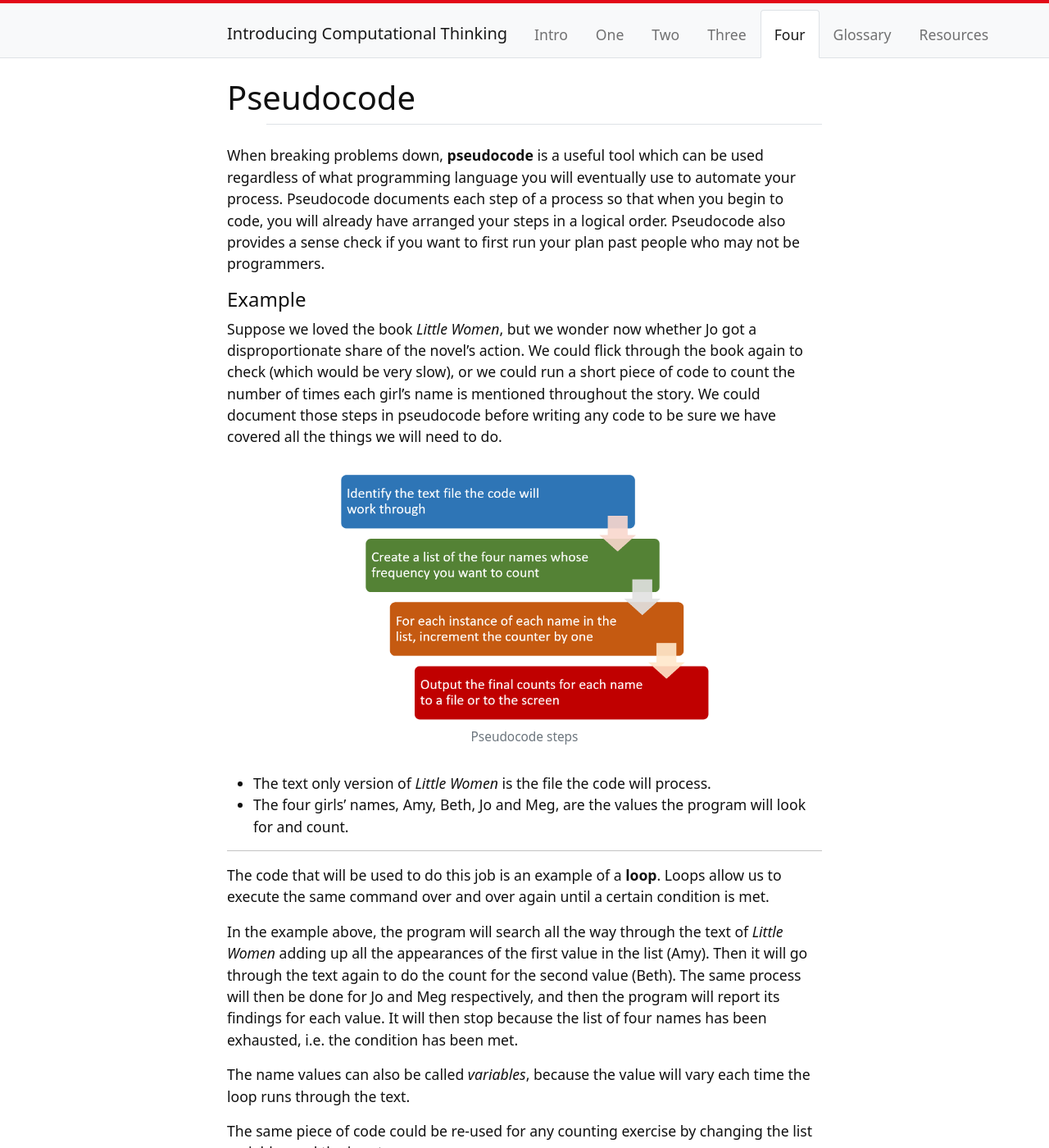
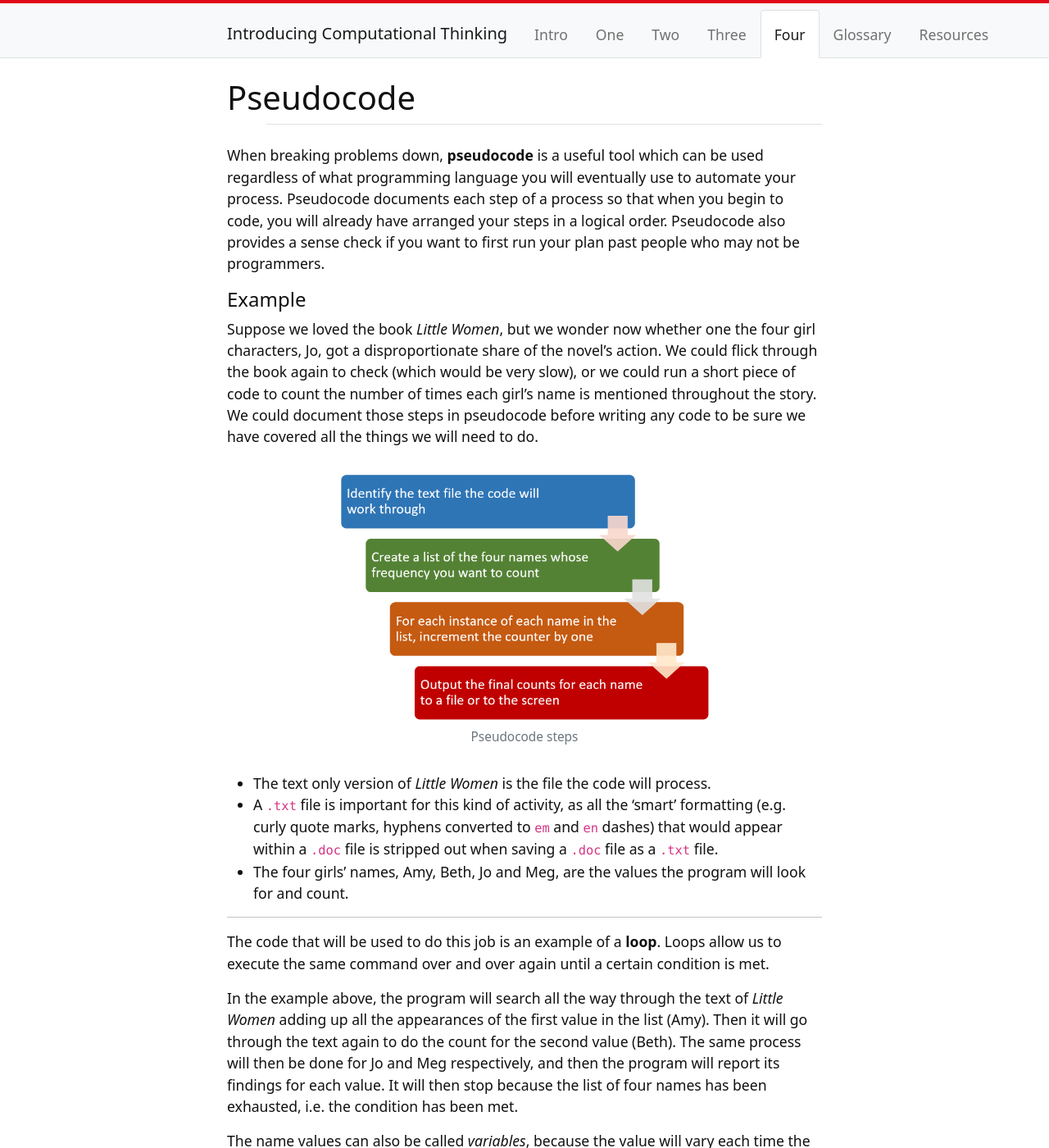
Before and after one commit to weaverbel/intro-computational-thinking, a Jekyll site: the page built from content/4-lesson.md, in a window 1280 px wide and 1400 px high. Shown: the whole window at 82% size. Built offline with Jekyll 4.4.1, drawn with Linux system fonts in a browser that asks for light colours.

Commit message:
Update 4-lesson.md
add explainer for text file

```diff
--- a/content/4-lesson.md
+++ b/content/4-lesson.md
@@ -7,11 +7,12 @@ When breaking problems down, **pseudocode** is a useful tool which can be used r
 
 #### Example
 
-Suppose we loved the book *Little Women*, but we wonder now whether Jo got a disproportionate share of the novel's action. We could flick through the book again to check (which would be very slow), or we could run a short piece of code to count the number of times each girl's name is mentioned throughout the story. We could document those steps in pseudocode before writing any code to be sure we have covered all the things we will need to do.
+Suppose we loved the book *Little Women*, but we wonder now whether one the four girl characters, Jo, got a disproportionate share of the novel's action. We could flick through the book again to check (which would be very slow), or we could run a short piece of code to count the number of times each girl's name is mentioned throughout the story. We could document those steps in pseudocode before writing any code to be sure we have covered all the things we will need to do.
 
 {% include figure.html img="pseudocode.png" alt="Pseudocode steps" caption="Pseudocode steps" width="65%" %}
 
 - The text only version of *Little Women* is the file the code will process.
+- A `.txt` file is important for this kind of activity, as all the 'smart' formatting (e.g. curly quote marks, hyphens converted to `em` and `en` dashes) that would appear within a `.doc` file is stripped out when saving a `.doc` file as a `.txt` file.
 - The four girls' names, Amy, Beth, Jo and Meg, are the values the program will look for and count.
 
 ---------
```
